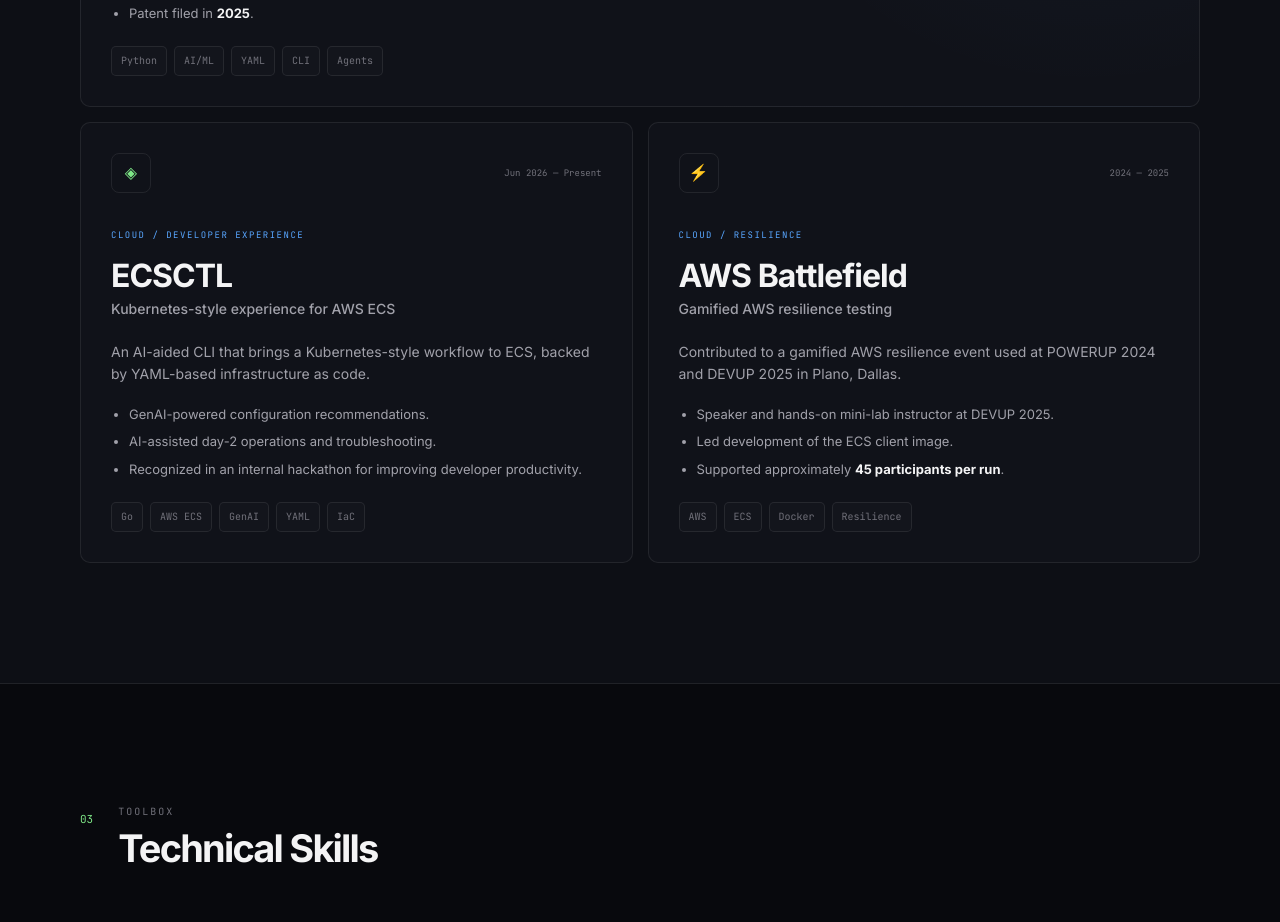
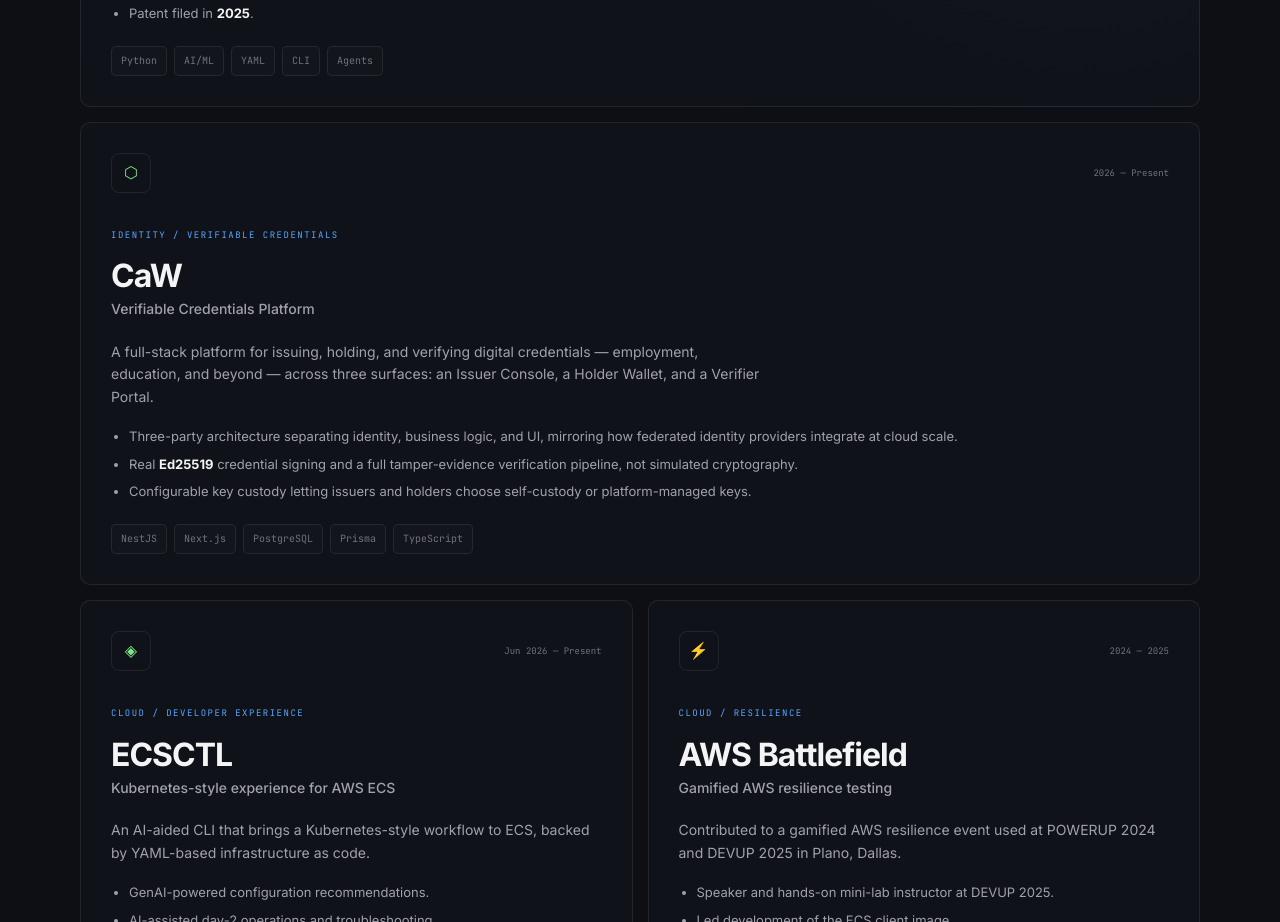
Before and after one commit to mrSidSat/mrsidsat.github.io, a plain HTML site: page index.html in a window 1280 px wide. Shown: the part 2660-3582 px from the top of the page. Drawn offline with Linux system fonts and the light colour scheme.

Commit message:
update current running project

```diff
--- a/index.css
+++ b/index.css
@@ -697,6 +697,11 @@
 }
 
 
+.project-card.wide {
+    grid-column: span 2;
+}
+
+
 .project-top {
     display: flex;
     justify-content: space-between;
@@ -1217,7 +1222,8 @@
     }
 
 
-    .project-card.featured {
+    .project-card.featured,
+    .project-card.wide {
         grid-column: auto;
     }
 
--- a/index.html
+++ b/index.html
@@ -383,6 +383,72 @@
                     <span>YAML</span>
                     <span>CLI</span>
                     <span>Agents</span>
+                </div>
+
+            </article>
+
+
+            <!-- CaW -->
+            <article class="project-card wide">
+
+                <div class="project-top">
+
+                    <div class="project-icon">
+                        ⬡
+                    </div>
+
+                    <span class="project-date">
+                        2026 — Present
+                    </span>
+
+                </div>
+
+                <div class="project-label">
+                    IDENTITY / VERIFIABLE CREDENTIALS
+                </div>
+
+                <h3>
+                    CaW
+                </h3>
+
+                <h4>
+                    Verifiable Credentials Platform
+                </h4>
+
+                <p>
+                    A full-stack platform for issuing, holding, and verifying
+                    digital credentials — employment, education, and beyond —
+                    across three surfaces: an Issuer Console, a Holder Wallet,
+                    and a Verifier Portal.
+                </p>
+
+                <ul>
+
+                    <li>
+                        Three-party architecture separating identity, business
+                        logic, and UI, mirroring how federated identity
+                        providers integrate at cloud scale.
+                    </li>
+
+                    <li>
+                        Real <strong>Ed25519</strong> credential signing and a
+                        full tamper-evidence verification pipeline, not
+                        simulated cryptography.
+                    </li>
+
+                    <li>
+                        Configurable key custody letting issuers and holders
+                        choose self-custody or platform-managed keys.
+                    </li>
+
+                </ul>
+
+                <div class="project-tech">
+                    <span>NestJS</span>
+                    <span>Next.js</span>
+                    <span>PostgreSQL</span>
+                    <span>Prisma</span>
+                    <span>TypeScript</span>
                 </div>
 
             </article>
```
